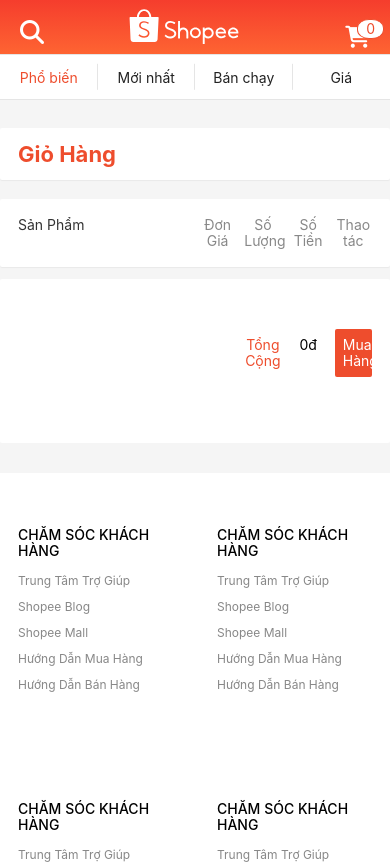
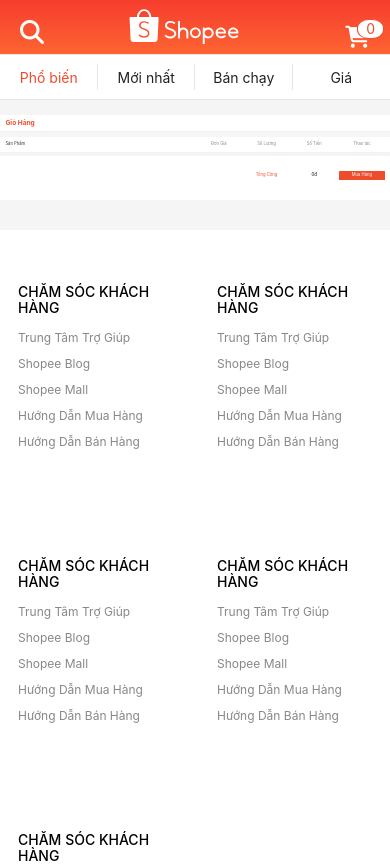
Before and after one commit to hoanghien99qn/shopee-cover, a React (Create React App) app: page /cart in a window 390 px wide. Shown: the top 864 px of the page. Built offline with nearby package versions, Linux system fonts and the light colour scheme.

Commit message:
responsive cart page

```diff
--- a/src/assets/css/responsive.css
+++ b/src/assets/css/responsive.css
@@ -27,6 +27,11 @@
     .mobile-category {
         display: block;
     }
+
+    /* Cart Page */
+    .cart-page {
+        zoom: 0.5;
+    }
 }
 
 /* Tablet */
@@ -47,6 +52,11 @@
     }
     button.product-action-btn {
         min-width: 140px;
+    }
+
+    /* Cart Page */
+    .cart-page {
+        zoom: 0.5;
     }
 }
 
@@ -113,4 +123,9 @@
     span.sale-off {
         display: none;
     }
+
+    /* CartPage */
+    .cart-page {
+        zoom: 0.3;
+    }
 }
```
